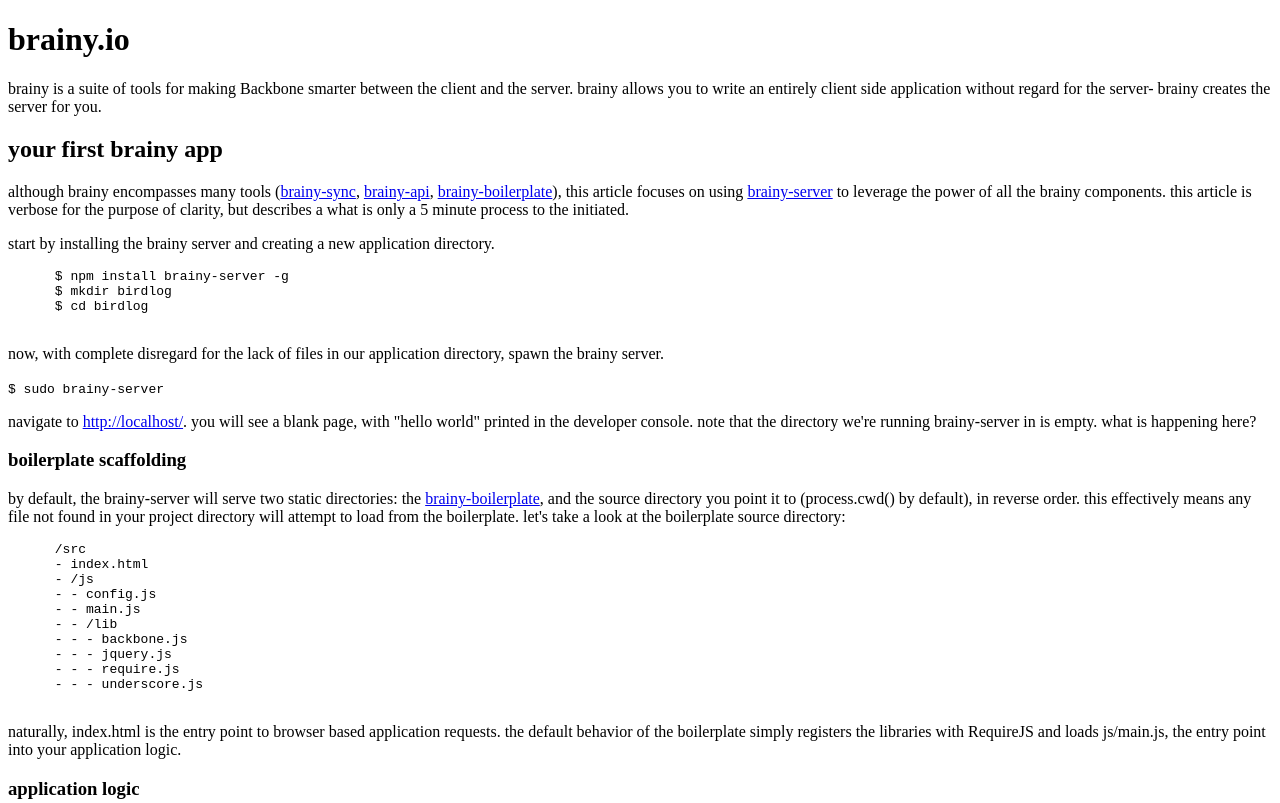
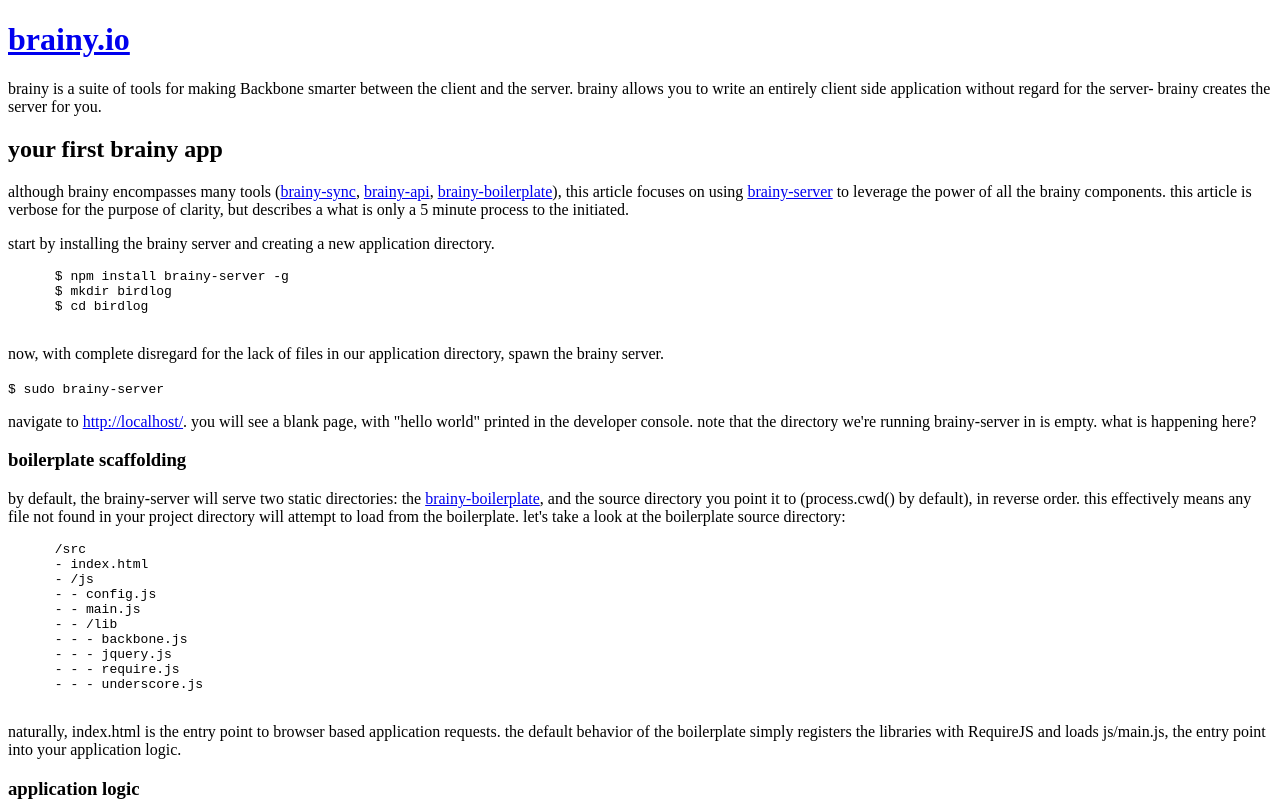
Before and after one commit to brainyio/brainyio.github.com, a plain HTML site: page index.html in a window 1280 px wide. Shown: the top 803 px of the page. Drawn offline with Linux system fonts and the light colour scheme.

Commit message:
adding link

```diff
--- a/index.html
+++ b/index.html
@@ -8,7 +8,7 @@
 
   <body>
 
-    <h1>brainy.io</h1>
+    <h1><a href="http://github.com/brainyio">brainy.io</a></h1>
 
     <p>brainy is a suite of tools for making Backbone smarter between the client and the server. brainy allows you to write an entirely client side application without regard for the server- brainy creates the server for you.
 
```
